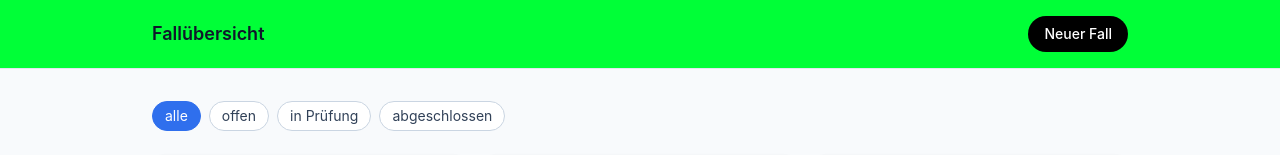
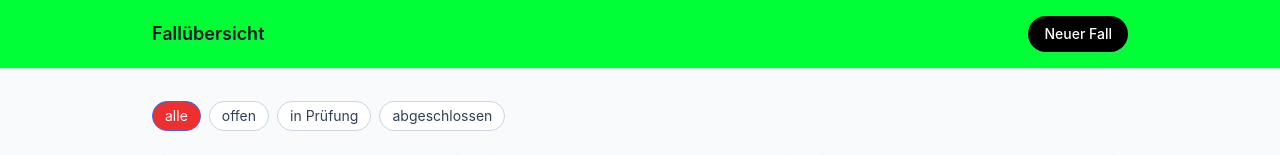
Before and after one commit to agent-x11/figma-code-layer-demo, a React (Vite) app: page / in a window 1280 px wide. Shown: the top 155 px of the page. Built offline with nearby package versions, Linux system fonts and the light colour scheme.

Commit message:
Update active filter color
Co-Authored-By: figma[bot] <198110074+figma[bot]@users.noreply.github.com>
Figma-Prompt-ID: 0
Figma-Session-ID: 867c1037-86bd-452b-b91f-6a258f4f7224

```diff
--- a/src/App.jsx
+++ b/src/App.jsx
@@ -69,7 +69,7 @@ export default function App() {
               onClick={() => setFilter(f)}
               className={`rounded-full border px-3 py-1 text-sm ${
                 filter === f
-                  ? 'border-brand-500 bg-brand-500 text-white'
+                  ? 'border-brand-500 bg-[#ED2F2F] text-white'
                   : 'border-slate-300 bg-white text-slate-700 hover:bg-slate-100'
               }`}
             >
```
